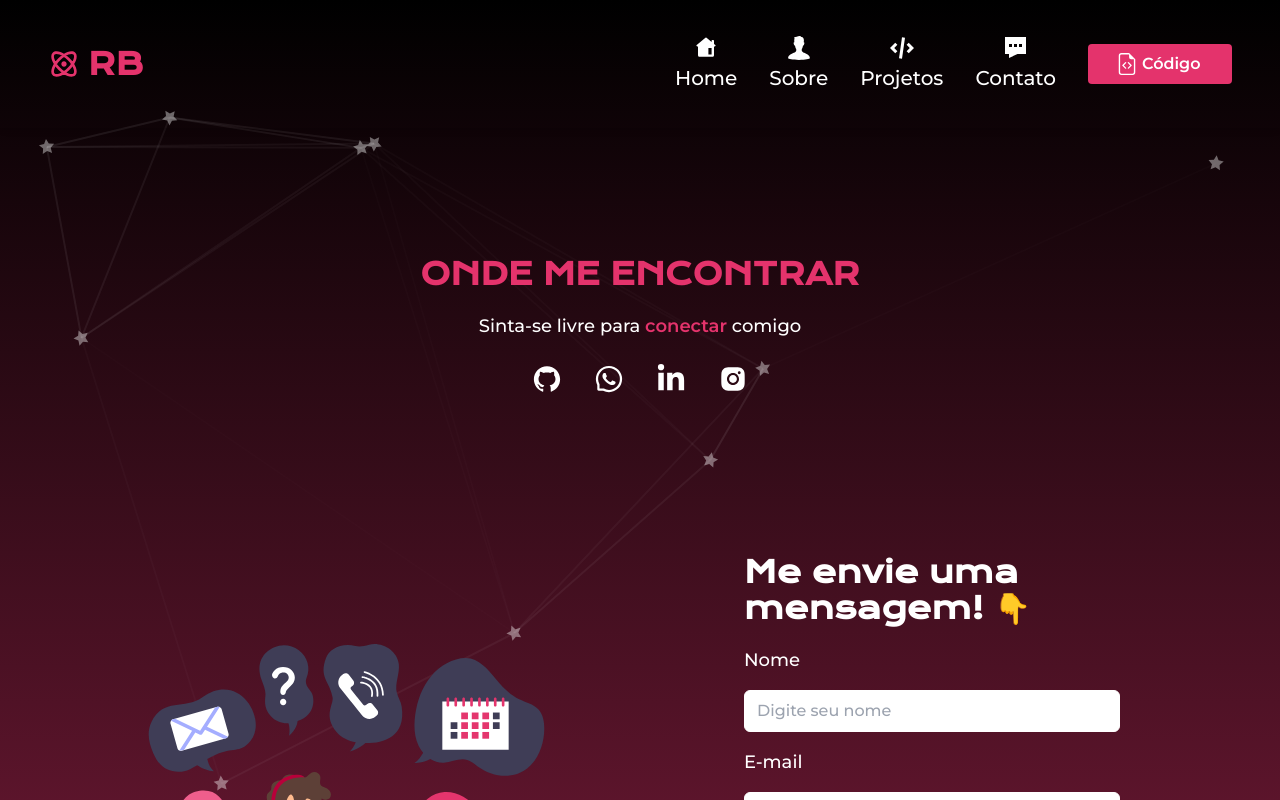
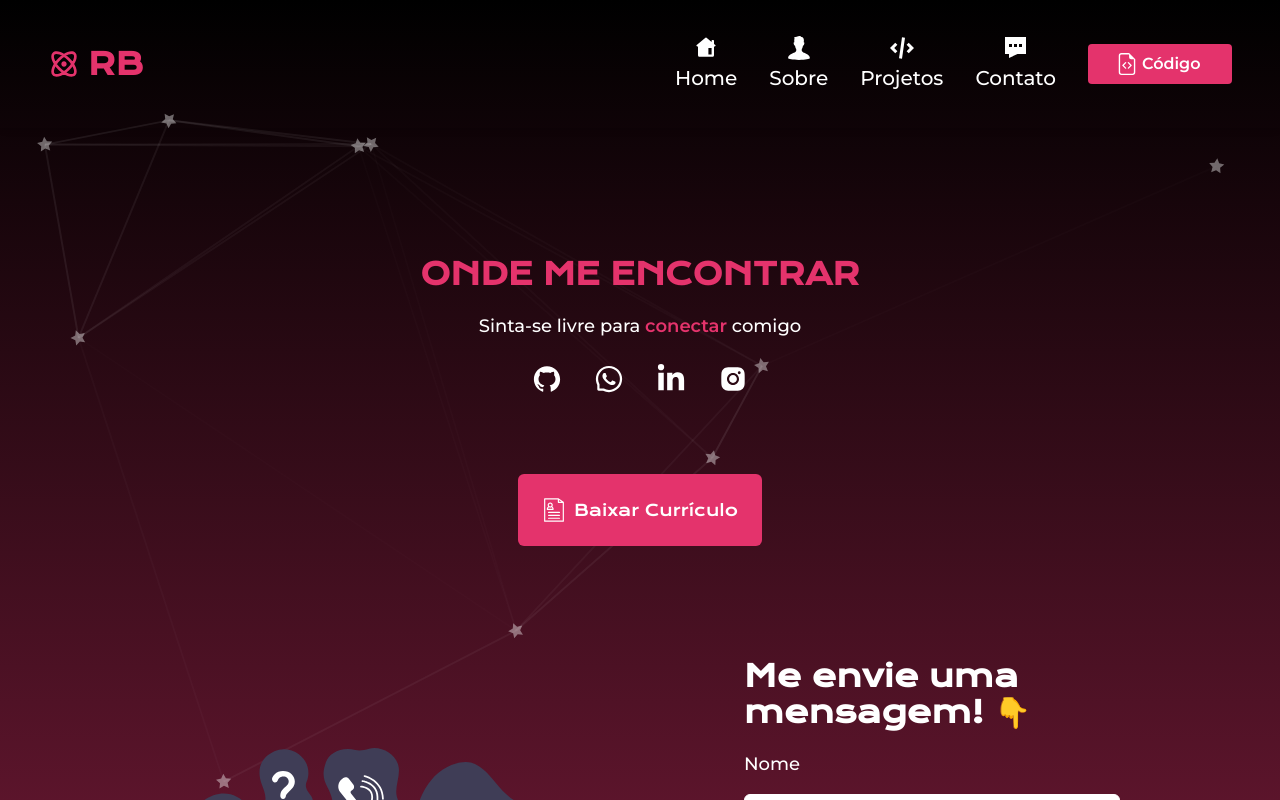
Before and after one commit to ryanbritodev/portfolio-react, a React (Vite) app: page /contato in a window 1280 px wide. Shown: the top 800 px of the page. Built offline with nearby package versions, Linux system fonts and the light colour scheme.

Commit message:
📄 add: CV Ryan

```diff
--- a/src/components/Contact/Contact.jsx
+++ b/src/components/Contact/Contact.jsx
@@ -1,6 +1,7 @@
 import { useState } from "react";
 import { AiFillGithub, AiOutlineWhatsApp, AiFillInstagram } from "react-icons/ai";
 import { FaLinkedinIn } from "react-icons/fa";
+import Curriculo from "../../assets/svg/Curriculo.svg"
 import RyanPlanta from "../../assets/svg/Ryan-planta.svg";
 import emailjs from "@emailjs/browser";
 
@@ -59,7 +60,7 @@ const Contact = () => {
 
   return (
     <div className="min-h-screen max-w-5xl mx-auto mt-48 lg:mt-64 md:mt-52">
-      <div className="text-center mb-20 md:mb-32">
+      <div className="text-center mb-20">
         <h1 className="font-krona font-semibold text-fiap text-3xl mb-5 px-3">
           ONDE ME ENCONTRAR
         </h1>
@@ -108,6 +109,17 @@ const Contact = () => {
             </a>
           </li>
         </ul>
+      </div>
+      <div className="flex justify-center mb-20">
+        {/* Botão de download do currículo */}
+        <a
+          href="/CV Ryan LinkedIn.pdf" // Caminho relativo para o arquivo PDF na pasta public
+          download
+          className="flex items-center font-krona p-6  bg-fiap text-white rounded-md cursor-pointer hover:bg-[#c11b50] duration-200"
+        >
+          <img src={Curriculo} alt="Ícone de Currículo" className="h-6 mr-2" />
+          Baixar Currículo
+        </a>
       </div>
       <div className="grid grid-cols-1 lg:grid-cols-2 lg:gap-36">
         <div className="flex justify-center items-center lg:justify-end">
```
Also changed, not shown: src/assets/svg/Curriculo.svg (added), 1 other file (tests, documents, lock files or other folders).
